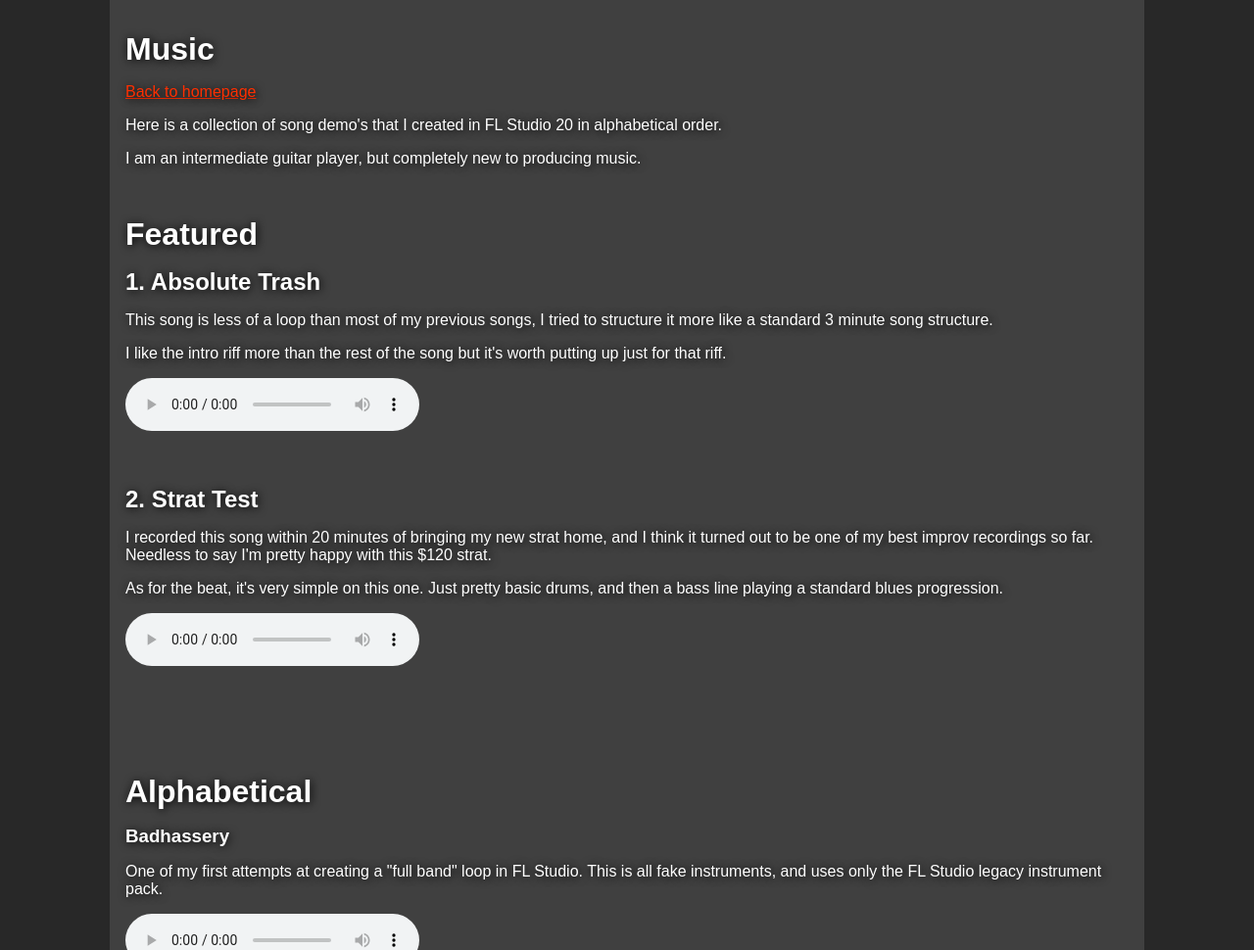
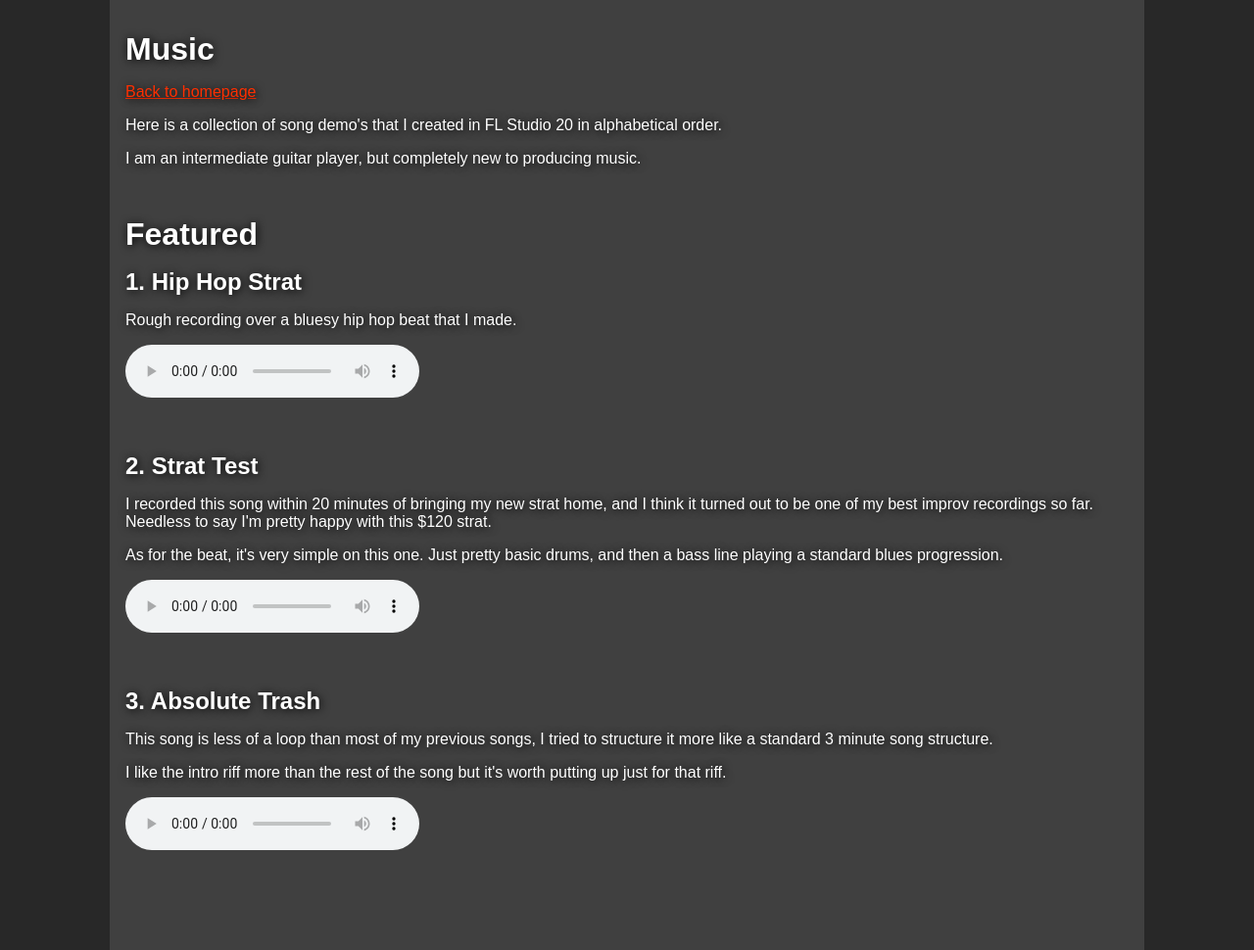
Before and after one commit to Punkweb/punkweb, a Django app: page /music/ in a window 1280 px wide. Shown: the top 970 px of the page at 98% size. Run offline with Django 3.2, Linux system fonts and the light colour scheme; parts of the project's set-up code (start-up, migrations or seed data) failed here and were passed over.

Commit message:
Add new song

```diff
--- a/punkweb/templates/punkweb/music-list.html
+++ b/punkweb/templates/punkweb/music-list.html
@@ -54,10 +54,9 @@
       <p>I am an intermediate guitar player, but completely new to producing music.</p>
       <br />
       <h1>Featured</h1>
-      <h2>1. Absolute Trash</h2>
-      <p>This song is less of a loop than most of my previous songs, I tried to structure it more like a standard 3 minute song structure.</p>
-      <p>I like the intro riff more than the rest of the song but it's worth putting up just for that riff.</p>
-      <audio controls src="{% static 'punkweb/music/absolute_trash.mp3' %}">
+      <h2>1. Hip Hop Strat</h2>
+      <p>Rough recording over a bluesy hip hop beat that I made.</p>
+      <audio controls src="{% static 'punkweb/music/hiphopstrat.mp3' %}">
         Your browser does not support the audio element.
       </audio>
       <br /><br /><br />
@@ -66,6 +65,13 @@
         Needless to say I'm pretty happy with this $120 strat.</p>
       <p>As for the beat, it's very simple on this one.  Just pretty basic drums, and then a bass line playing a standard blues progression.</p>
       <audio controls src="{% static 'punkweb/music/5minStrat.mp3' %}">
+        Your browser does not support the audio element.
+      </audio>
+      <br /><br /><br />
+      <h2>3. Absolute Trash</h2>
+      <p>This song is less of a loop than most of my previous songs, I tried to structure it more like a standard 3 minute song structure.</p>
+      <p>I like the intro riff more than the rest of the song but it's worth putting up just for that riff.</p>
+      <audio controls src="{% static 'punkweb/music/absolute_trash.mp3' %}">
         Your browser does not support the audio element.
       </audio>
       <br /><br /><br /><br /><br /><br />
@@ -103,6 +109,7 @@
       <br /><br /><br />
       <h3>Funky Orchestral</h3>
       <p>This song belongs in a Jason Bourne/Game of Thrones crossover.  Uses the legacy hip hop drums and the default orchestral instruments.</p>
+      <p>This was fun until the loop being on repeat for about an hour gave me a headache.</p>
       <audio controls src="{% static 'punkweb/music/funky-orchestral.mp3' %}">
         Your browser does not support the audio element.
       </audio>
```
Also changed, not shown: 1 other file.
